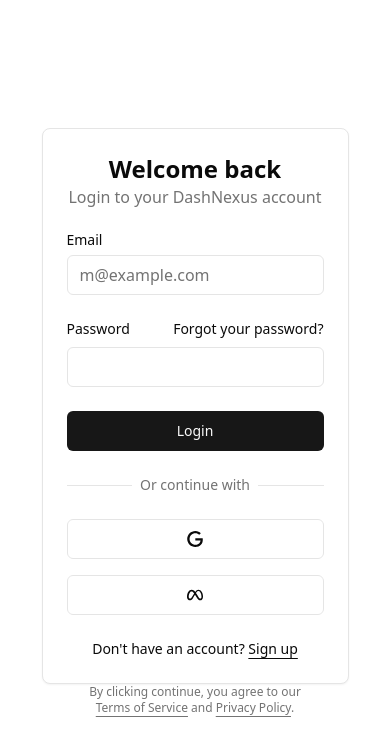
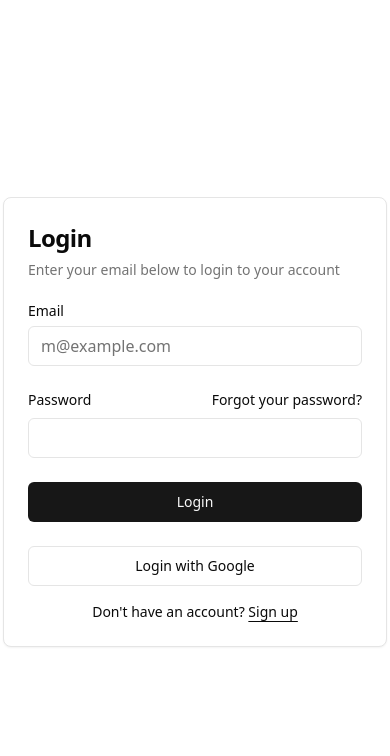
Before and after one commit to Saksham-Shukla-05/dashnexus, a React (Vite) app: page /login in a window 390 px wide. Shown: the top 756 px of the page. Built offline with nearby package versions, Linux system fonts and the light colour scheme.

Commit message:
Added Register Page

```diff
--- a/src/app/login/page.tsx
+++ b/src/app/login/page.tsx
@@ -1,4 +1,4 @@
-import { LoginForm } from "@/pages/Login";
+import { LoginForm } from "@/pages/LoginPage";
 
 export default function LoginPage() {
   return (
--- a/src/pages/Login.tsx
+++ /dev/null
@@ -1,93 +0,0 @@
-import { Button } from "@/components/ui/button";
-import { Card, CardContent } from "@/components/ui/card";
-import { Input } from "@/components/ui/input";
-import { Label } from "@/components/ui/label";
-
-export function LoginForm() {
-  return (
-    <>
-      <section className="flex justify-center items-center flex-col h-screen">
-        <Card className="overflow-hidden">
-          <CardContent className="grid p-0 md:grid-cols-2">
-            <form className="p-6 md:p-8">
-              <div className="flex flex-col gap-6">
-                <div className="flex flex-col items-center text-center">
-                  <h1 className="text-2xl font-bold">Welcome back</h1>
-                  <p className="text-balance text-muted-foreground">
-                    Login to your DashNexus account
-                  </p>
-                </div>
-                <div className="grid gap-2">
-                  <Label htmlFor="email">Email</Label>
-                  <Input
-                    id="email"
-                    type="email"
-                    placeholder="m@example.com"
-                    required
-                  />
-                </div>
-                <div className="grid gap-2">
-                  <div className="flex items-center">
-                    <Label htmlFor="password">Password</Label>
-                    <a
-                      href="#"
-                      className="ml-auto text-sm underline-offset-2 hover:underline"
-                    >
-                      Forgot your password?
-                    </a>
-                  </div>
-                  <Input id="password" type="password" required />
-                </div>
-                <Button type="submit" className="w-full">
-                  Login
-                </Button>
-                <div className="relative text-center text-sm after:absolute after:inset-0 after:top-1/2 after:z-0 after:flex after:items-center after:border-t after:border-border">
-                  <span className="relative z-10 bg-background px-2 text-muted-foreground">
-                    Or continue with
-                  </span>
-                </div>
-                <div className="grid grid-cols- gap-4">
-                  <Button variant="outline" className="w-full">
-                    <svg xmlns="http://www.w3.org/2000/svg" viewBox="0 0 24 24">
-                      <path
-                        d="M12.48 10.92v3.28h7.84c-.24 1.84-.853 3.187-1.787 4.133-1.147 1.147-2.933 2.4-6.053 2.4-4.827 0-8.6-3.893-8.6-8.72s3.773-8.72 8.6-8.72c2.6 0 4.507 1.027 5.907 2.347l2.307-2.307C18.747 1.44 16.133 0 12.48 0 5.867 0 .307 5.387.307 12s5.56 12 12.173 12c3.573 0 6.267-1.173 8.373-3.36 2.16-2.16 2.84-5.213 2.84-7.667 0-.76-.053-1.467-.173-2.053H12.48z"
-                        fill="currentColor"
-                      />
-                    </svg>
-                    <span className="sr-only">Login with Google</span>
-                  </Button>
-                  <Button variant="outline" className="w-full">
-                    <svg xmlns="http://www.w3.org/2000/svg" viewBox="0 0 24 24">
-                      <path
-                        d="M6.915 4.03c-1.968 0-3.683 1.28-4.871 3.113C.704 9.208 0 11.883 0 14.449c0 .706.07 1.369.21 1.973a6.624 6.624 0 0 0 .265.86 5.297 5.297 0 0 0 .371.761c.696 1.159 1.818 1.927 3.593 1.927 1.497 0 2.633-.671 3.965-2.444.76-1.012 1.144-1.626 2.663-4.32l.756-1.339.186-.325c.061.1.121.196.183.3l2.152 3.595c.724 1.21 1.665 2.556 2.47 3.314 1.046.987 1.992 1.22 3.06 1.22 1.075 0 1.876-.355 2.455-.843a3.743 3.743 0 0 0 .81-.973c.542-.939.861-2.127.861-3.745 0-2.72-.681-5.357-2.084-7.45-1.282-1.912-2.957-2.93-4.716-2.93-1.047 0-2.088.467-3.053 1.308-.652.57-1.257 1.29-1.82 2.05-.69-.875-1.335-1.547-1.958-2.056-1.182-.966-2.315-1.303-3.454-1.303zm10.16 2.053c1.147 0 2.188.758 2.992 1.999 1.132 1.748 1.647 4.195 1.647 6.4 0 1.548-.368 2.9-1.839 2.9-.58 0-1.027-.23-1.664-1.004-.496-.601-1.343-1.878-2.832-4.358l-.617-1.028a44.908 44.908 0 0 0-1.255-1.98c.07-.109.141-.224.211-.327 1.12-1.667 2.118-2.602 3.358-2.602zm-10.201.553c1.265 0 2.058.791 2.675 1.446.307.327.737.871 1.234 1.579l-1.02 1.566c-.757 1.163-1.882 3.017-2.837 4.338-1.191 1.649-1.81 1.817-2.486 1.817-.524 0-1.038-.237-1.383-.794-.263-.426-.464-1.13-.464-2.046 0-2.221.63-4.535 1.66-6.088.454-.687.964-1.226 1.533-1.533a2.264 2.264 0 0 1 1.088-.285z"
-                        fill="currentColor"
-                      />
-                    </svg>
-                    <span className="sr-only">Login with Meta</span>
-                  </Button>
-                </div>
-                <div className="text-center text-sm">
-                  Don&apos;t have an account?{" "}
-                  <a href="#" className="underline underline-offset-4">
-                    Sign up
-                  </a>
-                </div>
-              </div>
-            </form>
-            <div className="relative hidden bg-muted md:block">
-              <img
-                src="/placeholder.svg"
-                alt="Image"
-                className="absolute inset-0 h-full w-full object-cover dark:brightness-[0.2] dark:grayscale"
-              />
-            </div>
-          </CardContent>
-        </Card>
-        <div className="text-balance text-center text-xs text-muted-foreground [&_a]:underline [&_a]:underline-offset-4 hover:[&_a]:text-primary">
-          By clicking continue, you agree to our{" "}
-          <a href="#">Terms of Service</a> and <a href="#">Privacy Policy</a>.
-        </div>
-      </section>
-    </>
-  );
-}
--- /dev/null
+++ b/src/pages/LoginPage.tsx
@@ -0,0 +1,64 @@
+import { Button } from "@/components/ui/button";
+import {
+  Card,
+  CardContent,
+  CardDescription,
+  CardHeader,
+  CardTitle,
+} from "@/components/ui/card";
+import { Input } from "@/components/ui/input";
+import { Label } from "@/components/ui/label";
+
+export function LoginForm() {
+  return (
+    <section className={"flex h-screen justify-center items-center"}>
+      <Card className="w-full max-w-sm">
+        <CardHeader>
+          <CardTitle className=" text-2xl">Login</CardTitle>
+          <CardDescription>
+            Enter your email below to login to your account
+          </CardDescription>
+        </CardHeader>
+        <CardContent>
+          <form>
+            <div className="flex flex-col gap-6">
+              <div className="grid gap-2">
+                <Label htmlFor="email">Email</Label>
+                <Input
+                  id="email"
+                  type="email"
+                  placeholder="m@example.com"
+                  required
+                />
+              </div>
+              <div className="grid gap-2">
+                <div className="flex items-center">
+                  <Label htmlFor="password">Password</Label>
+                  <a
+                    href="#"
+                    className="ml-auto inline-block text-sm underline-offset-4 hover:underline"
+                  >
+                    Forgot your password?
+                  </a>
+                </div>
+                <Input id="password" type="password" required />
+              </div>
+              <Button type="submit" className="w-full">
+                Login
+              </Button>
+              <Button variant="outline" className="w-full">
+                Login with Google
+              </Button>
+            </div>
+            <div className="mt-4 text-center text-sm">
+              Don&apos;t have an account?{" "}
+              <a href="/signup" className="underline underline-offset-4">
+                Sign up
+              </a>
+            </div>
+          </form>
+        </CardContent>
+      </Card>
+    </section>
+  );
+}
--- /dev/null
+++ b/src/pages/RegisterPage.tsx
@@ -0,0 +1,59 @@
+import { Button } from "@/components/ui/button";
+import {
+  Card,
+  CardContent,
+  CardDescription,
+  CardHeader,
+  CardTitle,
+} from "@/components/ui/card";
+import { Input } from "@/components/ui/input";
+import { Label } from "@/components/ui/label";
+import { Link } from "react-router-dom";
+
+const RegisterPage = () => {
+  return (
+    <section className="flex justify-center items-center h-screen">
+      <Card className="w-full max-w-sm">
+        <CardHeader>
+          <CardTitle className="text-xl">Sign Up</CardTitle>
+          <CardDescription>
+            Enter your information to create an account
+          </CardDescription>
+        </CardHeader>
+        <CardContent>
+          <div className="grid gap-4">
+            <div className="grid gap-2">
+              <Label htmlFor="name">Name</Label>
+              <Input id="name" type="text" placeholder="Saksham Shukla" />
+            </div>
+            <div className="grid gap-2">
+              <Label htmlFor="email">Email</Label>
+              <Input
+                id="email"
+                type="email"
+                placeholder="m@example.com"
+                required
+              />
+            </div>
+            <div className="grid gap-2">
+              <Label htmlFor="password">Password</Label>
+              <Input id="password" type="password" required />
+            </div>
+
+            <Button className="w-full">
+              <span className="ml-2">Create an account</span>
+            </Button>
+          </div>
+          <div className="mt-4 text-center text-sm">
+            Already have an account?{" "}
+            <Link to={"/login"} className="underline">
+              Sign in
+            </Link>
+          </div>
+        </CardContent>
+      </Card>
+    </section>
+  );
+};
+
+export default RegisterPage;
```
Also changed, not shown: src/components/ui/input.tsx (+6 -6 lines), src/router.tsx (+6 -1 lines).
